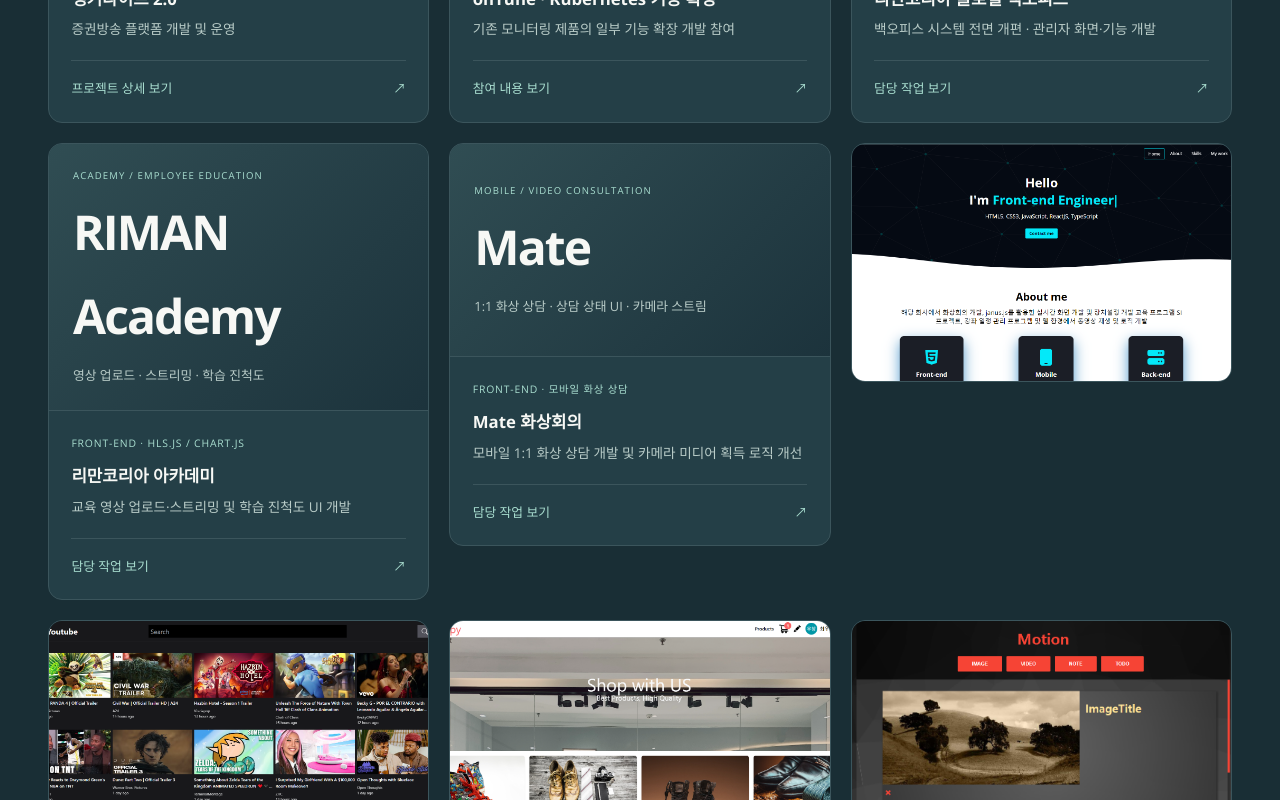
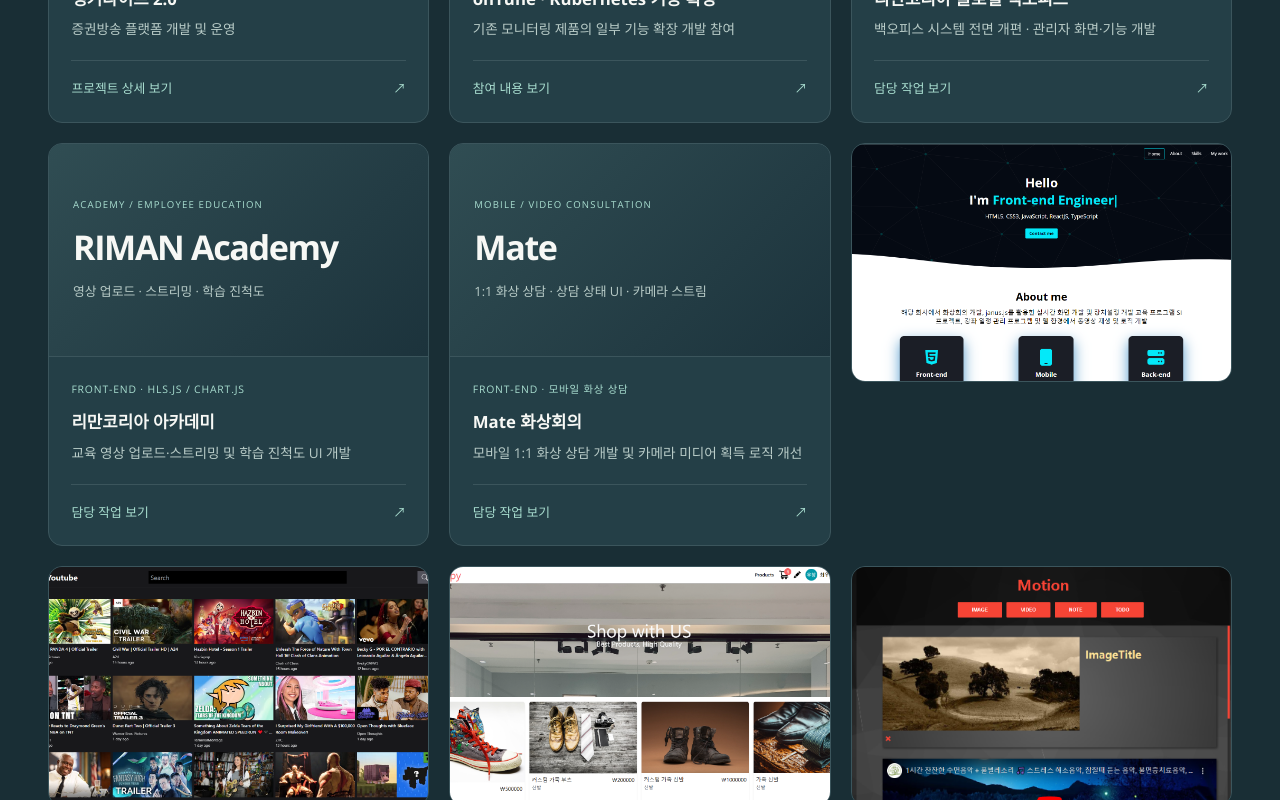
Before and after one commit to Woochang1132/responsive_portfolio, a Vue app: page / in a window 1280 px wide. Shown: the part 2700-3500 px from the top of the page. Built offline with nearby package versions, Linux system fonts and the light colour scheme.

Commit message:
portfolio => RIMAN Academy가 한 줄로 표시되도록 글자 크기 조정

```diff
--- a/src/components/ProjectCard.vue
+++ b/src/components/ProjectCard.vue
@@ -12,7 +12,7 @@ defineProps<{
 </script>
 
 <template>
-  <li class="project">
+  <li class="project" :class="{ 'project--detail': project.detail }">
     <button
       v-if="project.detail"
       class="project__open"
--- a/src/style.css
+++ b/src/style.css
@@ -205,7 +205,12 @@ a:focus-visible, button:focus-visible { outline: 3px solid #528e7e; outline-offs
 }
 
 /* Project archive */
-.project__open { display: block; width: 100%; height: 100%; padding: 0; text-align: left; border-radius: inherit; }
+.project--detail { container-type: inline-size; align-self: stretch; }
+.project__open { display: flex; flex-direction: column; width: 100%; height: 100%; padding: 0; text-align: left; border-radius: inherit; }
+.project__open > .project__img, .project__text-cover { flex-shrink: 0; width: 100%; }
+.project__open .project__summary { display: flex; flex-direction: column; flex: 1; width: 100%; }
+.project__open .project__summary > p { margin-bottom: 1.2rem; }
+.project__open .project__action { margin-top: auto; }
 .project__open .project__img { aspect-ratio: 16 / 9; border-radius: 13px 13px 0 0; object-fit: cover; }
 .project__summary { padding: 1.4rem; }
 .project__label { display: block; margin-bottom: 0.6rem; font-size: 0.65rem; letter-spacing: 0.08em; color: var(--color-accent); }
@@ -238,9 +243,9 @@ a:focus-visible, button:focus-visible { outline: 3px solid #528e7e; outline-offs
 .projects { align-items: start; }
 
 /* Text-only contribution projects */
-.project__text-cover { display: flex; flex-direction: column; justify-content: center; aspect-ratio: 16 / 9; padding: 1.5rem; border-radius: 13px 13px 0 0; background: linear-gradient(135deg, #304d53, #1c333c); border-bottom: 1px solid var(--color-dark-border); }
+.project__text-cover { display: flex; flex-direction: column; justify-content: center; aspect-ratio: 16 / 9; min-height: 12rem; padding: 1.5rem; border-radius: 13px 13px 0 0; background: linear-gradient(135deg, #304d53, #1c333c); border-bottom: 1px solid var(--color-dark-border); }
 .project__text-cover > span { color: var(--color-accent); font-size: 0.6rem; letter-spacing: 0.12em; }
-.project__text-cover strong { margin-block: 0.35rem; color: var(--color-text); font-size: clamp(2rem, 4vw, 3rem); font-weight: 600; letter-spacing: -0.04em; }
+.project__text-cover strong { margin-block: 0.75rem; color: var(--color-text); font-size: clamp(0.875rem, 9cqw, 3rem); line-height: 1.25; white-space: nowrap; font-weight: 600; letter-spacing: -0.04em; }
 .project__text-cover small { color: var(--color-dark-muted); font-size: 0.8rem; }
 .project-detail__contribution { margin-top: 2.5rem; }
 .project-detail__entry { display: flex; gap: 1rem; padding-block: 1.5rem; border-bottom: 1px solid var(--color-border); }
```
